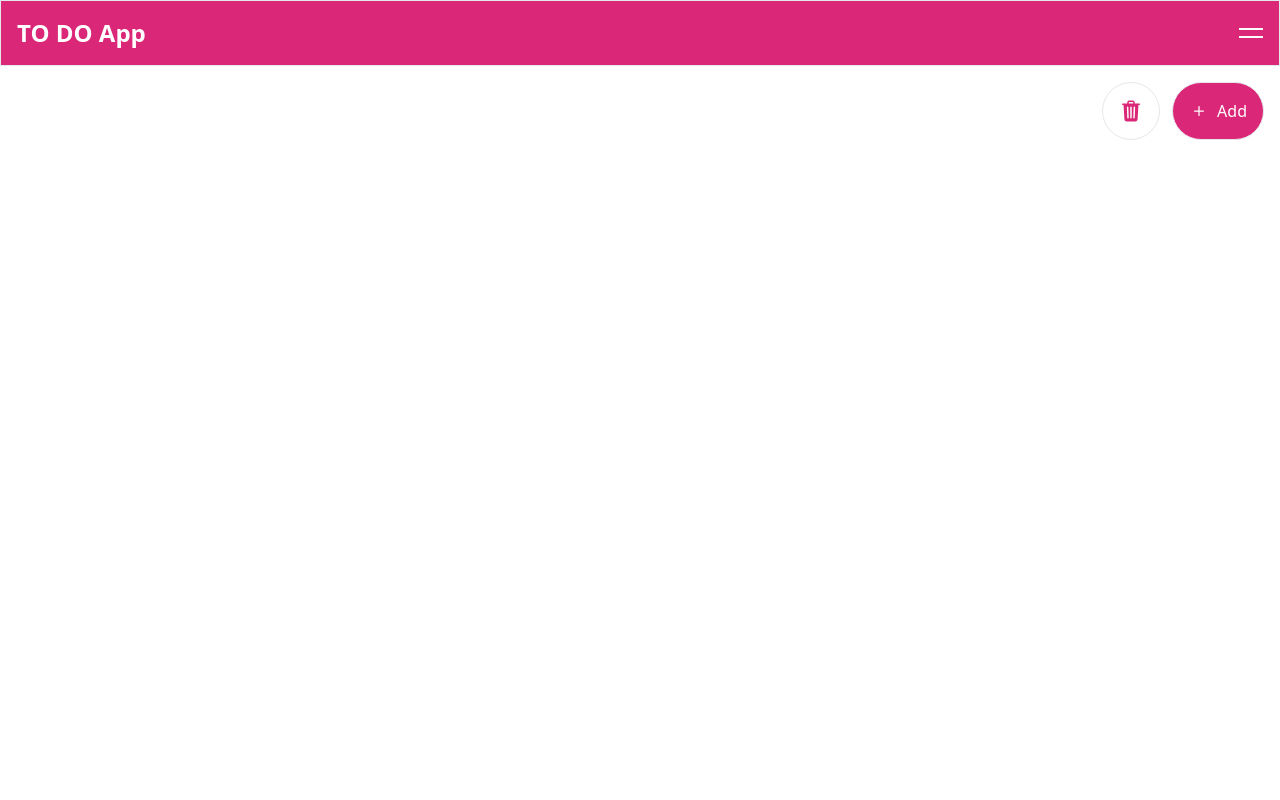
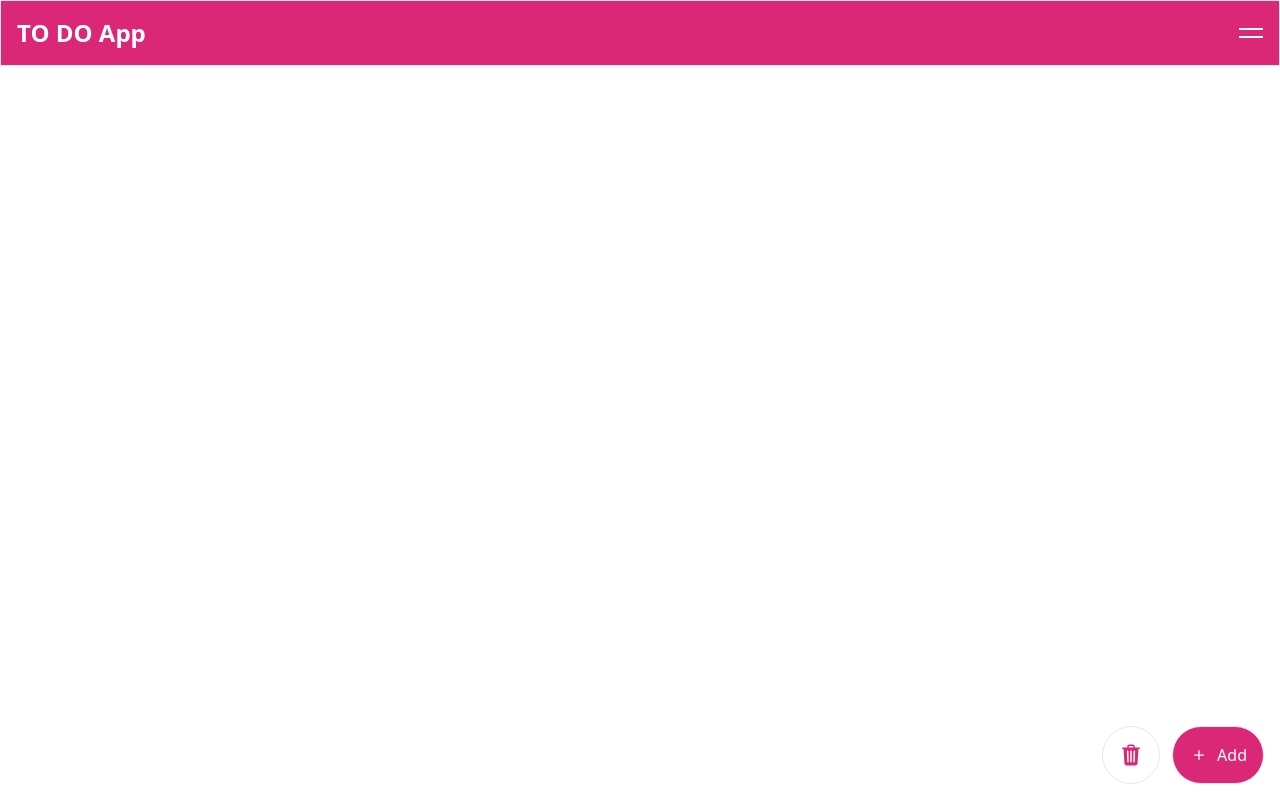
Before and after one commit to KokiMitsunaga/nin-todo, a Next.js app: page / in a window 1280 px wide. Built offline with nearby package versions, Linux system fonts and the light colour scheme.

Commit message:
ボタンを右下に固定

```diff
--- a/app/page.tsx
+++ b/app/page.tsx
@@ -61,10 +61,13 @@ const TodoPage = () => {
   return (
     <div className="container mx-auto p-4">
       <TodoList todos={todos} updateTodo={updateTodo} removeTodo={removeTodo} />
-      <div className="flex items-center justify-end gap-3">
+
+      {/* ボタンを画面の右下に固定する */}
+      <div className="fixed bottom-4 right-4 flex gap-3">
         <TrashButton />
         <TodoButton onOpenModal={() => setModalOpen(true)} />
       </div>
+
       <Modal
         isOpen={modalOpen}
         onClose={() => setModalOpen(false)}
```
